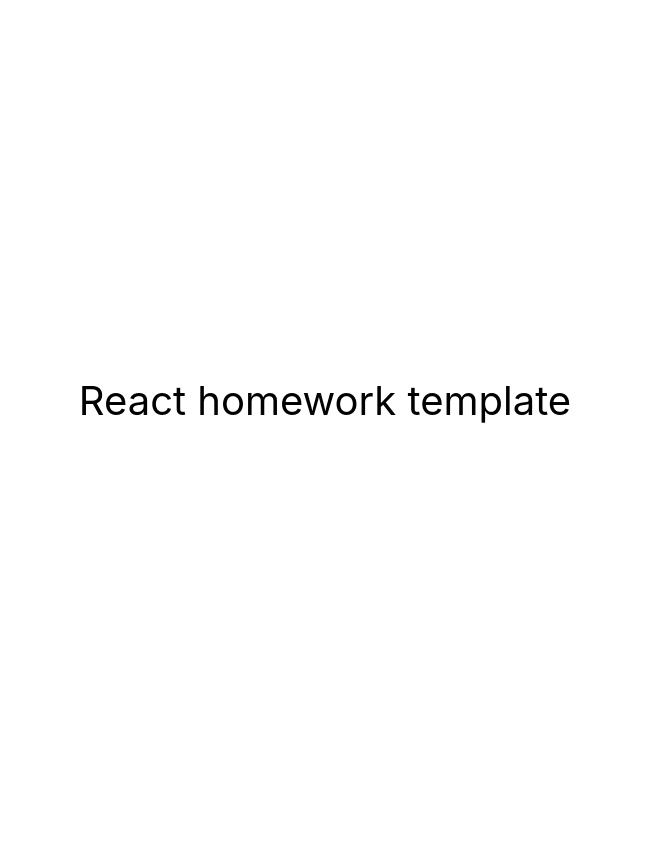
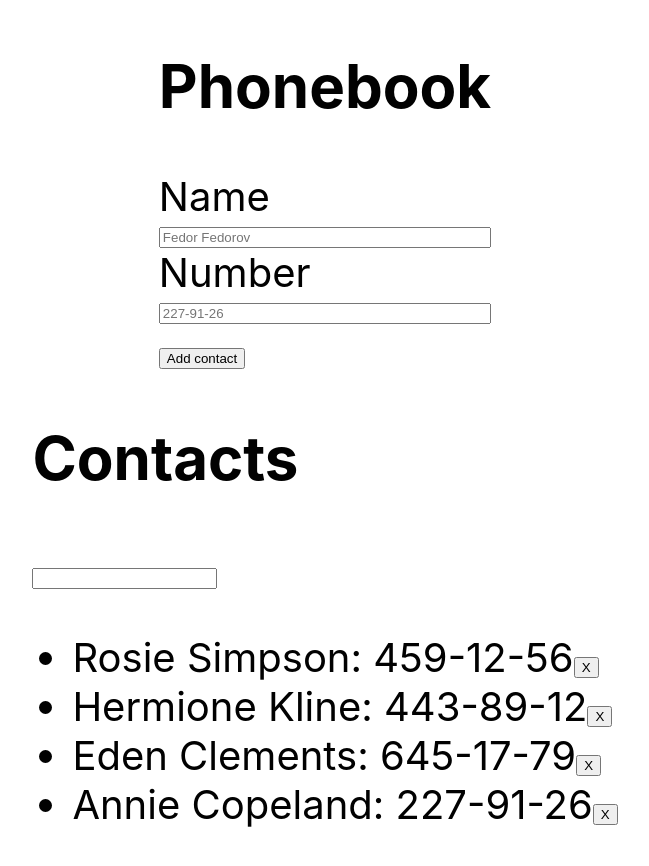
Before and after one commit to go-doc-web/goit-react-hw-02-phonebook, a React (Create React App) app: page / in a window 1280 px wide. Shown: the top 866 px of the page, without its empty margins (315-964 px from the left). Before the commit the page ends 800 px from the top, so only its background shows below. Built offline with nearby package versions, Linux system fonts and the light colour scheme.

Commit message:
Делает шаг 1,2,3,4

```diff
--- a/package.json
+++ b/package.json
@@ -7,9 +7,11 @@
     "@testing-library/jest-dom": "^5.16.3",
     "@testing-library/react": "^12.1.4",
     "@testing-library/user-event": "^13.5.0",
+    "prop-types": "^15.8.1",
     "react": "^18.1.0",
     "react-dom": "^18.1.0",
     "react-scripts": "5.0.1",
+    "styled-components": "^5.3.6",
     "web-vitals": "^2.1.3"
   },
   "scripts": {
--- a/src/components/App.jsx
+++ b/src/components/App.jsx
@@ -1,16 +1,137 @@
-export const App = () => {
-  return (
-    <div
-      style={{
-        height: '100vh',
-        display: 'flex',
-        justifyContent: 'center',
-        alignItems: 'center',
-        fontSize: 40,
-        color: '#010101'
-      }}
-    >
-      React homework template
-    </div>
-  );
+import { Component } from 'react';
+import css from './App.module.css';
+
+const INITIAL_STATE = {
+  name: '',
+  number: '',
 };
+
+const styleApp = {
+  // height: '100vh',
+  display: 'flex',
+  flexDirection: 'column',
+  justifyContent: 'center',
+  alignItems: 'center',
+  fontSize: 40,
+  color: '#010101',
+};
+
+class App extends Component {
+  state = {
+    contacts: [
+      { id: 'id-1', name: 'Rosie Simpson', number: '459-12-56' },
+      { id: 'id-2', name: 'Hermione Kline', number: '443-89-12' },
+      { id: 'id-3', name: 'Eden Clements', number: '645-17-79' },
+      { id: 'id-4', name: 'Annie Copeland', number: '227-91-26' },
+    ],
+    filter: '',
+    name: '',
+    number: '',
+  };
+
+  handleClickChange = ({ target }) => {
+    const { name, value } = target;
+
+    this.setState({
+      [name]: value,
+    });
+  };
+
+  handlefilterChange = e => {
+    this.setState({ filter: e.target.value });
+  };
+
+  handleSubmit = e => {
+    e.preventDefault();
+
+    this.setState(prevState => {
+      const { name, number, contacts } = prevState;
+      const newContact = {
+        id: Math.random(),
+        name,
+        number,
+      };
+      return { contacts: [newContact, ...contacts] };
+    });
+    this.reset();
+  };
+
+  reset() {
+    this.setState({ ...INITIAL_STATE });
+  }
+
+  getFilterContact(contacts, filter, name) {
+    return contacts.filter(({ name }) => {
+      const normalisedName = name.toLocaleLowerCase();
+      const normalisedFilter = filter.toLocaleLowerCase();
+      return normalisedName.includes(normalisedFilter);
+    });
+  }
+
+  removeContact(id) {
+    this.setState(({ contacts }) => ({
+      contacts: contacts.filter(contact => contact.id !== id),
+    }));
+  }
+  render() {
+    const { contacts, name, number, filter } = this.state;
+    const filterContacts = this.getFilterContact(contacts, filter, name);
+
+    const contact = filterContacts.map(({ id, name, number }) => (
+      <li key={id}>
+        {name}: {number}
+        <button onClick={() => this.removeContact(id)} type="button">
+          X
+        </button>
+      </li>
+    ));
+
+    return (
+      <div style={styleApp}>
+        <div className={css.wrapper}>
+          <h2>Phonebook</h2>
+          <form onSubmit={this.handleSubmit} className={css.form}>
+            <label>
+              <span>Name</span>
+              <input
+                onChange={this.handleClickChange}
+                type="text"
+                name="name"
+                pattern="^[a-zA-Zа-яА-Я]+(([' -][a-zA-Zа-яА-Я ])?[a-zA-Zа-яА-Я]*)*$"
+                title="Name may contain only letters, apostrophe, dash and spaces. For example Adrian, Jacob Mercer, Charles de Batz de Castelmore d'Artagnan"
+                required
+                value={name}
+                placeholder="Fedor Fedorov"
+              />
+            </label>
+            <label>
+              <span>Number</span>
+              <input
+                onChange={this.handleClickChange}
+                type="tel"
+                name="number"
+                value={number}
+                pattern="\+?\d{1,4}?[-.\s]?\(?\d{1,3}?\)?[-.\s]?\d{1,4}[-.\s]?\d{1,4}[-.\s]?\d{1,9}"
+                title="Phone number must be digits and can contain spaces, dashes, parentheses and can start with +"
+                required
+                placeholder="227-91-26"
+              />
+            </label>
+            <button type="submit">Add contact</button>
+          </form>
+        </div>
+        <div className={css.ListContact}>
+          <h2>Contacts</h2>
+          <input
+            onChange={this.handlefilterChange}
+            type="text"
+            value={filter}
+          />
+          <ul className="list">{contact}</ul>
+        </div>
+      </div>
+    );
+  }
+}
+
+export default App;
--- /dev/null
+++ b/src/components/App.module.css
@@ -0,0 +1,5 @@
+label {
+  display: flex;
+  flex-direction: column;
+  gap: 6px;
+}
--- a/src/index.js
+++ b/src/index.js
@@ -1,6 +1,6 @@
 import React from 'react';
 import ReactDOM from 'react-dom/client';
-import { App } from 'components/App';
+import App from 'components/App';
 import './index.css';
 
 ReactDOM.createRoot(document.getElementById('root')).render(
```
Also changed, not shown: 1 other file (tests, documents, lock files or other folders).
